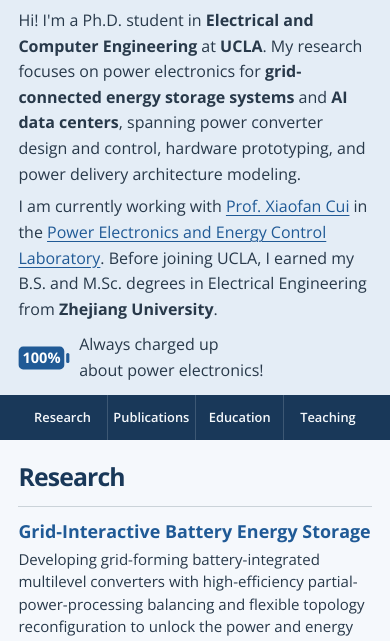
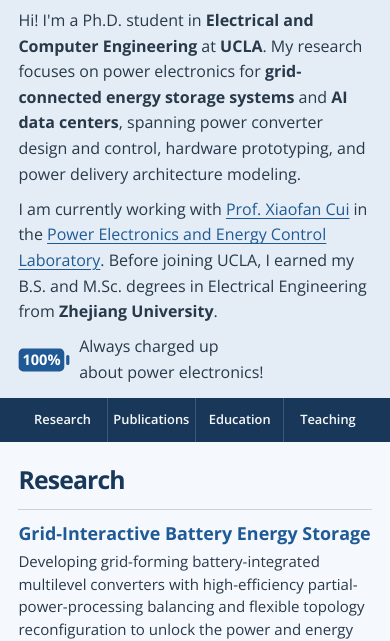
Before and after one commit to RyanDuanFly/ryanduanfly.github.io, a plain HTML site: page index.html in a window 390 px wide. Shown: the part 203-844 px from the top of the page. Drawn offline with Linux system fonts and the light colour scheme.

Commit message:
Evenly space the introduction paragraphs and battery tagline

```diff
--- a/index.html
+++ b/index.html
@@ -15,7 +15,7 @@
   <title>Rupeng Duan · Power Electronics at UCLA</title>
   <link rel="icon" href="assets/battery.svg" type="image/svg+xml" sizes="any">
   <link rel="stylesheet" href="assets/fonts.css?v=open-sans">
-  <link rel="stylesheet" href="style.css?v=research-overviews">
+  <link rel="stylesheet" href="style.css?v=even-intro-spacing">
   <script src="site.js?v=research-overviews" defer></script>
 </head>
 <body>
@@ -65,10 +65,8 @@
         </div>
       </div>
       <div class="bio">
-        <div class="bio-copy">
-          <p>Hi! I'm a Ph.D. student in <strong>Electrical and Computer Engineering</strong> at <strong>UCLA</strong>. My research focuses on power electronics for <strong>grid-connected energy storage systems</strong> and <strong>AI data centers</strong>, spanning power converter design and control, hardware prototyping, and power delivery architecture modeling.</p>
-          <p>I am currently working with <a href="https://samueli.ucla.edu/people/xiaofan-cui/">Prof. Xiaofan Cui</a> in the <a href="https://sites.google.com/umich.edu/xiaofancui/home">Power Electronics and Energy Control Laboratory</a>. Before joining UCLA, I earned my B.S. and M.Sc. degrees in Electrical Engineering from <strong>Zhejiang University</strong>.</p>
-        </div>
+        <p>Hi! I'm a Ph.D. student in <strong>Electrical and Computer Engineering</strong> at <strong>UCLA</strong>. My research focuses on power electronics for <strong>grid-connected energy storage systems</strong> and <strong>AI data centers</strong>, spanning power converter design and control, hardware prototyping, and power delivery architecture modeling.</p>
+        <p>I am currently working with <a href="https://samueli.ucla.edu/people/xiaofan-cui/">Prof. Xiaofan Cui</a> in the <a href="https://sites.google.com/umich.edu/xiaofancui/home">Power Electronics and Energy Control Laboratory</a>. Before joining UCLA, I earned my B.S. and M.Sc. degrees in Electrical Engineering from <strong>Zhejiang University</strong>.</p>
         <p class="energy-note">
           <svg class="energy-battery" width="52" height="28" viewBox="0 0 41 22" role="img" aria-label="100% charged" focusable="false">
             <rect x=".5" y="2" width="36" height="18" rx="3.5" fill="currentColor"/>
--- a/style.css
+++ b/style.css
@@ -57,7 +57,7 @@ a.easyScholarDOI { display: none !important; }
   height: auto;
 }
 .identity { display: grid; justify-items: center; gap: .3rem; text-align: center; }
-.energy-note { display: inline-flex; align-items: center; gap: .55rem; min-height: 2.75rem; }
+.energy-note { display: inline-flex; align-items: center; gap: .55rem; }
 .energy-note span { text-align: start; text-wrap: balance; }
 .energy-battery { flex: none; color: var(--blue); }
 .bio {
@@ -69,9 +69,9 @@ a.easyScholarDOI { display: none !important; }
   justify-content: space-between;
   gap: .6rem;
   max-width: 46rem;
+  padding-block-end: .5rem;
   line-height: 1.6;
 }
-.bio-copy p + p { margin-top: .45rem; }
 .contact { display: flex; flex-wrap: wrap; justify-content: center; gap: .125rem; list-style: none; padding: 0; }
 .contact a { display: grid; place-items: center; width: 2.75rem; height: 2.75rem; border-radius: 4px; }
 .contact a:hover, .contact a:focus-visible { background-color: #cfdeec; }
@@ -185,6 +185,7 @@ a.easyScholarDOI { display: none !important; }
   #teaching > h2 { grid-column: 1; grid-row: 1 / span 2; }
 }
 @media (max-width: 54rem) {
+  .bio { padding-block-end: 0; }
   .profile {
     --portrait-size: clamp(5.375rem, 23vw, 6.5rem);
     grid-template-columns: minmax(0, 1fr);
```
